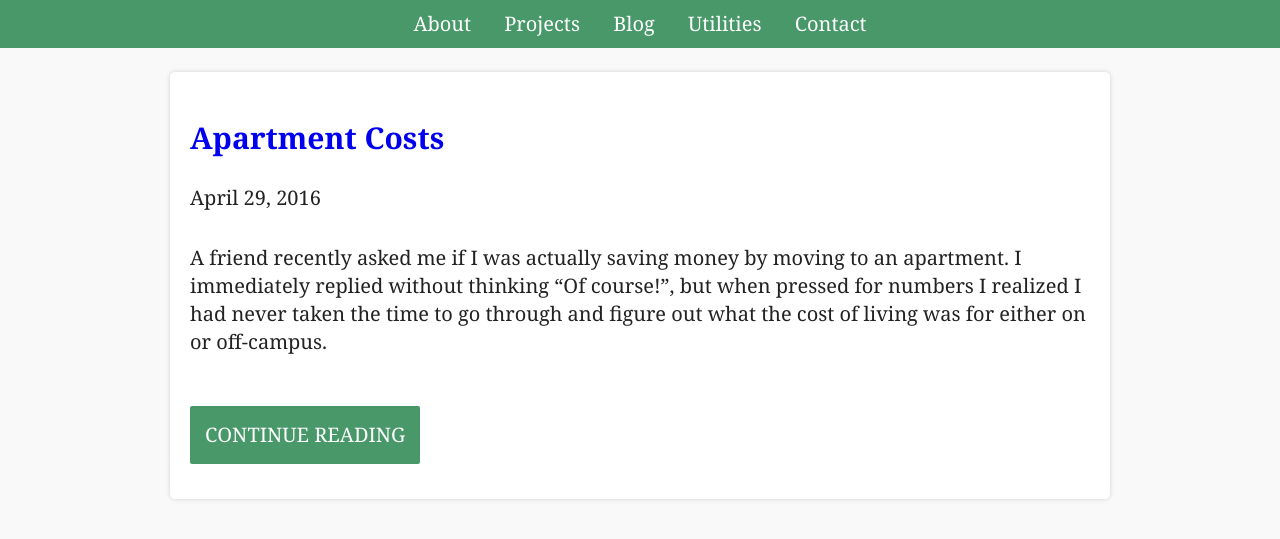
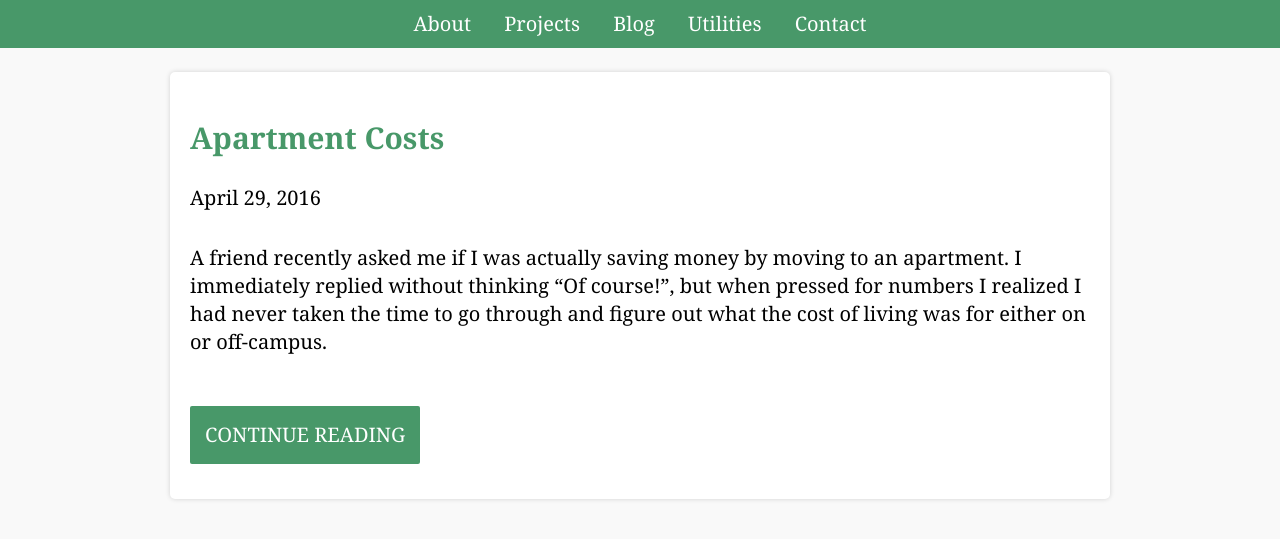
Before and after one commit to adamhammes/old-site, a Jekyll site: the page built from site/blog/index.html, in a window 1280 px wide. Shown: the top 539 px of the page. Built offline with Jekyll 4.4.1, drawn with Linux system fonts in a browser that asks for light colours.

Commit message:
Make variables for frequently-used colors

```diff
--- /dev/null
+++ b/site/assets/_scss/colors.scss
@@ -0,0 +1,4 @@
+$primary-color: #489869;
+$main-background: #f9f9f9;
+$content-background: #fff;
+$text-color: #000;
--- a/site/assets/_scss/content.scss
+++ b/site/assets/_scss/content.scss
@@ -1,8 +1,10 @@
+@import "colors";
+
 body {
     font-family: Georgia;
     font-size: 20px;
-    background-color: #f9f9f9;
-    color: #222;
+    background-color: $main-background;
+    color: $text-color;
     line-height: 1.4;
     margin: 0 !important;
     padding: 0 !important;
@@ -11,11 +13,11 @@
 h1 {
     margin: 0 0 .50em;
     text-align: left;
-    color: #489869;
+    color: $primary-color;
 }
 
 .continue-reading {
-    background: #489869;
+    background: $primary-color;
     color: #fff;
     border-radius: 2px;
     text-transform: uppercase;
@@ -32,14 +34,14 @@
     overflow: auto;
     max-width: 45em;
     margin: 24px auto;
-    background-color: #fff;
+    background-color: $content-background;
     padding: 20px;
     box-shadow: 0 0 5px rgba(0,0,0,.155);
     border-radius: 5px;
 }
 
 a {
-    color: #9489869;
+    color: $primary-color;
     text-decoration: none;
 }
 
@@ -78,5 +80,5 @@
 }
 
 .blog-title{
-  color: #489869;
+  color: $primary-color;
 }
--- a/site/assets/_scss/nav.scss
+++ b/site/assets/_scss/nav.scss
@@ -1,5 +1,7 @@
+@import "colors";
+
 header {
-    background: #489869;
+    background: $primary-color;
     display: block;
     padding: 0.5em;
 }
```
